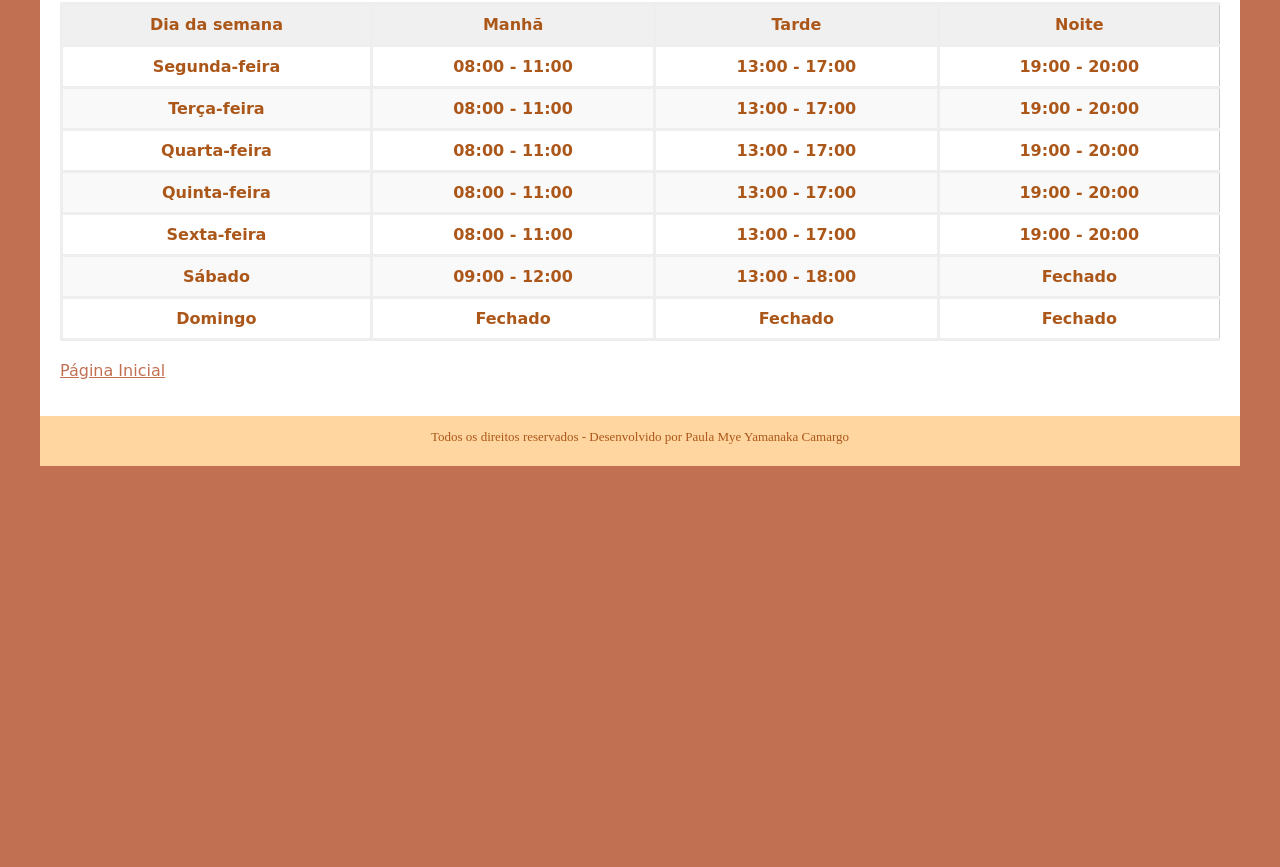
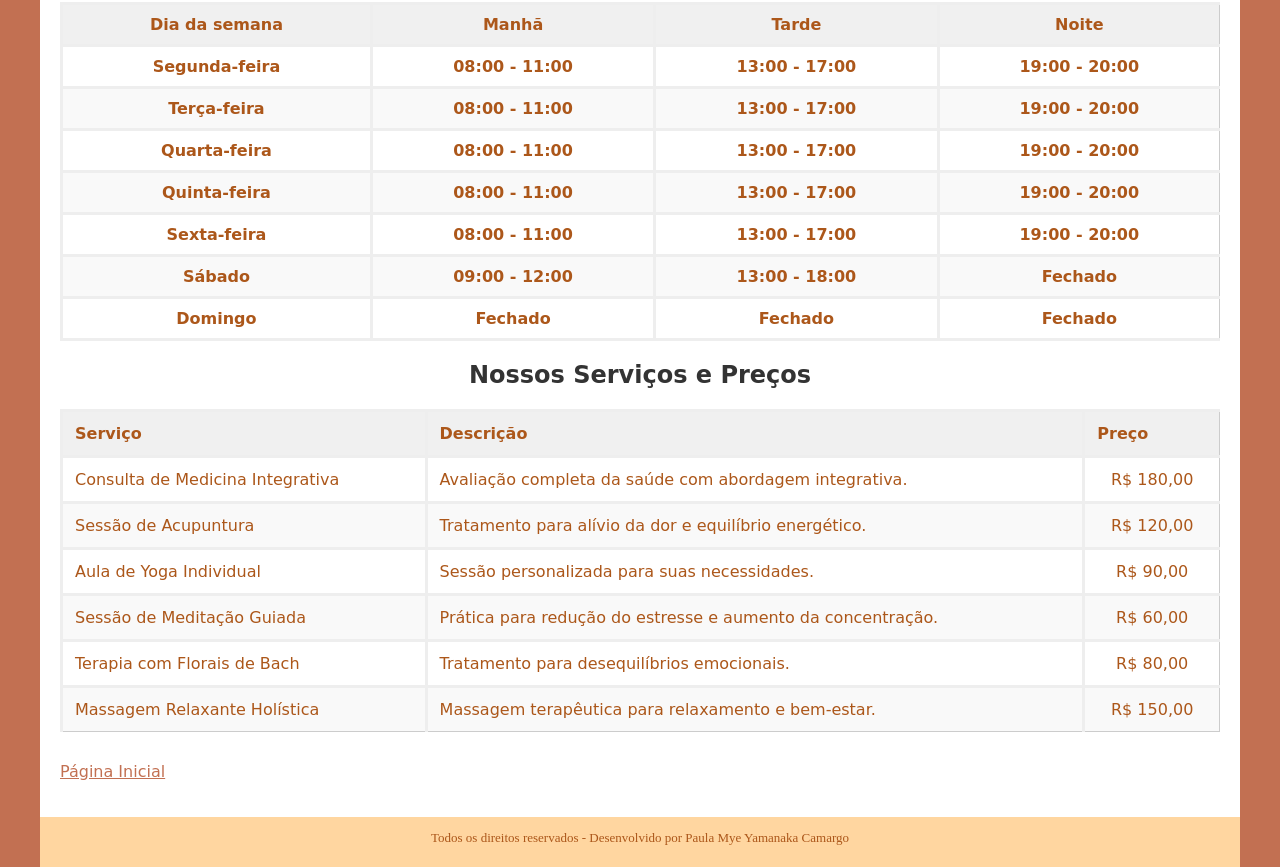
Before and after one commit to PaulaMye/Dio-Criando-o-primeiro-site-quase-completo, a plain HTML site: page horario-atendimento.html in a window 1280 px wide. Shown: the part 499-1366 px from the top of the page. Before the commit the page ends 965 px from the top, so only its background shows below. Drawn offline with Linux system fonts and the light colour scheme.

Commit message:
etapa 4
não foi o fim

```diff
--- a/base.css
+++ b/base.css
@@ -189,3 +189,35 @@ button[type="submit"]:hover {
     text-align: center;
     margin-top: 5px;
 }
+.tabela-servicos-container {
+    margin-bottom: 30px;
+}
+.tabela-servicos-container h2 {
+    text-align: center;
+    margin-bottom: 20px;
+    color: #333;
+}
+.tabela-servicos-container table {
+    width: 100%;
+    border-collapse: collapse;
+    border: 1px solid #ccc;
+}
+.tabela-servicos-container th,
+.tabela-servicos-container td {
+    padding: 12px;
+    text-align: left;
+    border-bottom: 1px solid #eee;
+}
+.tabela-servicos-container th {
+    background-color: #f0f0f0;
+    font-weight: bold;
+}
+.tabela-servicos-container tbody tr:nth-child(even) {
+    background-color: #f9f9f9;
+}
+.tabela-servicos-container tbody tr:last-child td {
+    border-bottom: none;
+}
+.tabela-servicos-container td:last-child {
+    text-align: center;
+}
--- a/horario-atendimento.html
+++ b/horario-atendimento.html
@@ -68,6 +68,51 @@
                 </tbody>
             </table>
 
+            <div class="tabela-servicos-container">
+                <h2>Nossos Serviços e Preços</h2>
+                <table>
+                  <thead>
+                    <tr>
+                      <th>Serviço</th>
+                      <th>Descrição</th>
+                      <th>Preço</th>
+                    </tr>
+                  </thead>
+                  <tbody>
+                    <tr>
+                      <td>Consulta de Medicina Integrativa</td>
+                      <td>Avaliação completa da saúde com abordagem integrativa.</td>
+                      <td>R$ 180,00</td>
+                    </tr>
+                    <tr>
+                      <td>Sessão de Acupuntura</td>
+                      <td>Tratamento para alívio da dor e equilíbrio energético.</td>
+                      <td>R$ 120,00</td>
+                    </tr>
+                    <tr>
+                      <td>Aula de Yoga Individual</td>
+                      <td>Sessão personalizada para suas necessidades.</td>
+                      <td>R$ 90,00</td>
+                    </tr>
+                    <tr>
+                      <td>Sessão de Meditação Guiada</td>
+                      <td>Prática para redução do estresse e aumento da concentração.</td>
+                      <td>R$ 60,00</td>
+                    </tr>
+                    <tr>
+                      <td>Terapia com Florais de Bach</td>
+                      <td>Tratamento para desequilíbrios emocionais.</td>
+                      <td>R$ 80,00</td>
+                    </tr>
+                    <tr>
+                      <td>Massagem Relaxante Holística</td>
+                      <td>Massagem terapêutica para relaxamento e bem-estar.</td>
+                      <td>R$ 150,00</td>
+                    </tr>
+                    </tbody>
+                </table>
+              </div>
+
             <p><a href="index.html" class="linklink">Página Inicial</a></p>
         </div>
         <div class="footer">
```
Also changed, not shown: Contato.html (+1 -0 lines).
